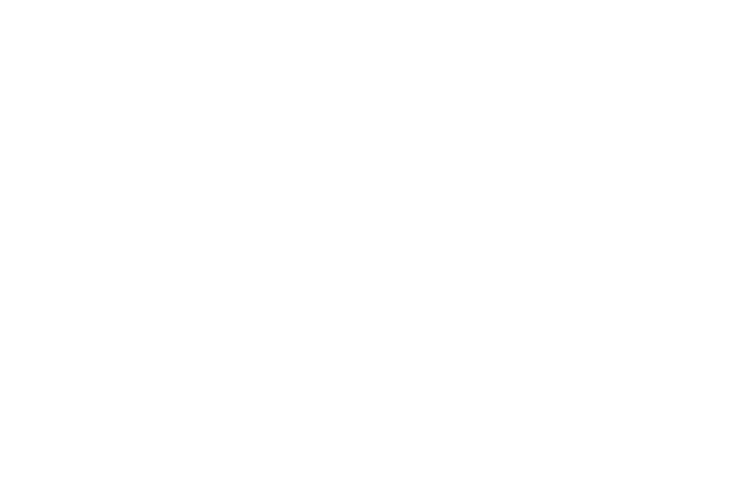
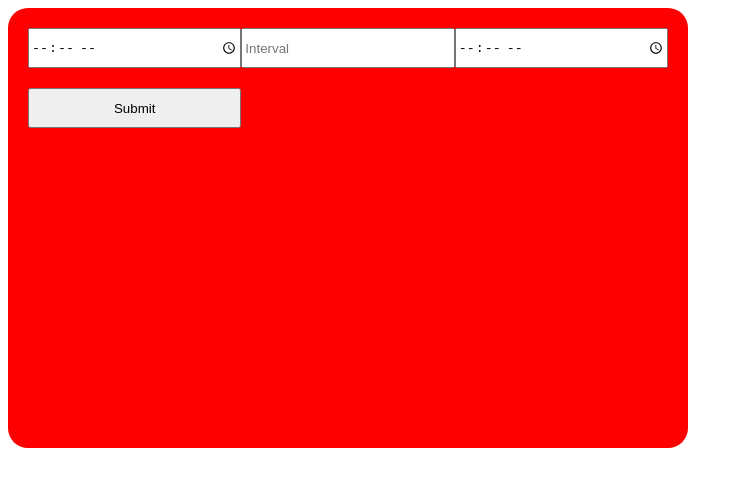
Before and after one commit to kawshikRoy1999/TimeManager, a plain HTML site: page index.html in a window 1280 px wide. Shown: the whole page, without its empty margins (0-743 px from the left). Drawn offline with Linux system fonts and the light colour scheme.

Commit message:
adding index.html

```diff
--- a/index.html
+++ b/index.html
@@ -4,8 +4,26 @@
     <meta charset="UTF-8">
     <meta name="viewport" content="width=device-width, initial-scale=1.0">
     <title>Document</title>
+    <style>
+        #main{
+            padding: 20px;
+            height: 50vh;
+            width: 50vw;
+            background-color: red;
+            border-radius: 20px;
+            display: grid;
+            grid-template-columns: 1fr 1fr 1fr;
+            grid-template-rows: 40px  40px 1fr;
+            row-gap: 20px;
+        }
+    </style>
 </head>
 <body>
-
+    <div id="main">
+           <input type="time" type="text" placeholder="Task Duration">
+           <input type="number" placeholder="Interval">
+           <input type="time" placeholder="break Duration">
+           <button>Submit</button>
+    </div>
 </body>
 </html>
```
